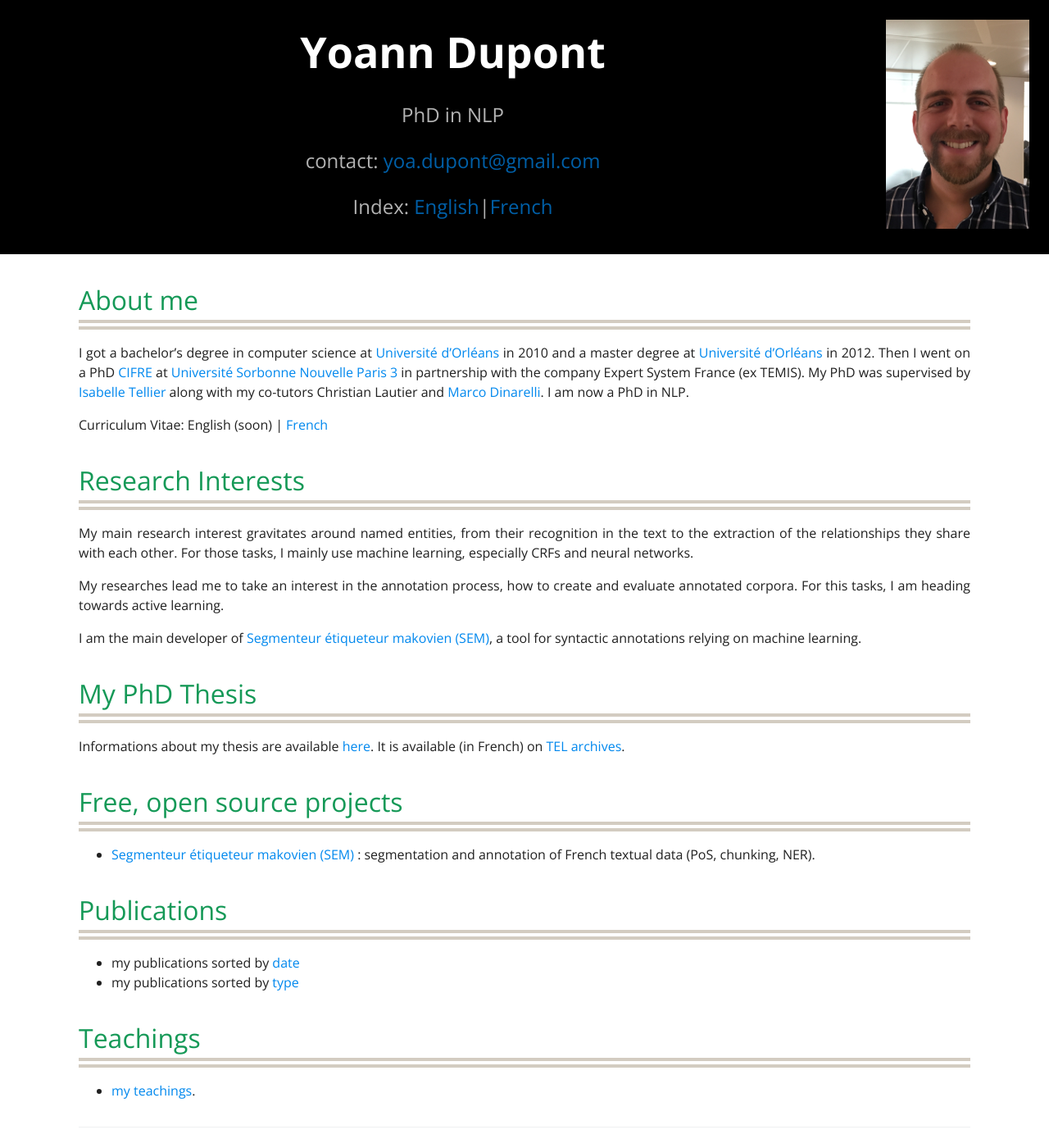
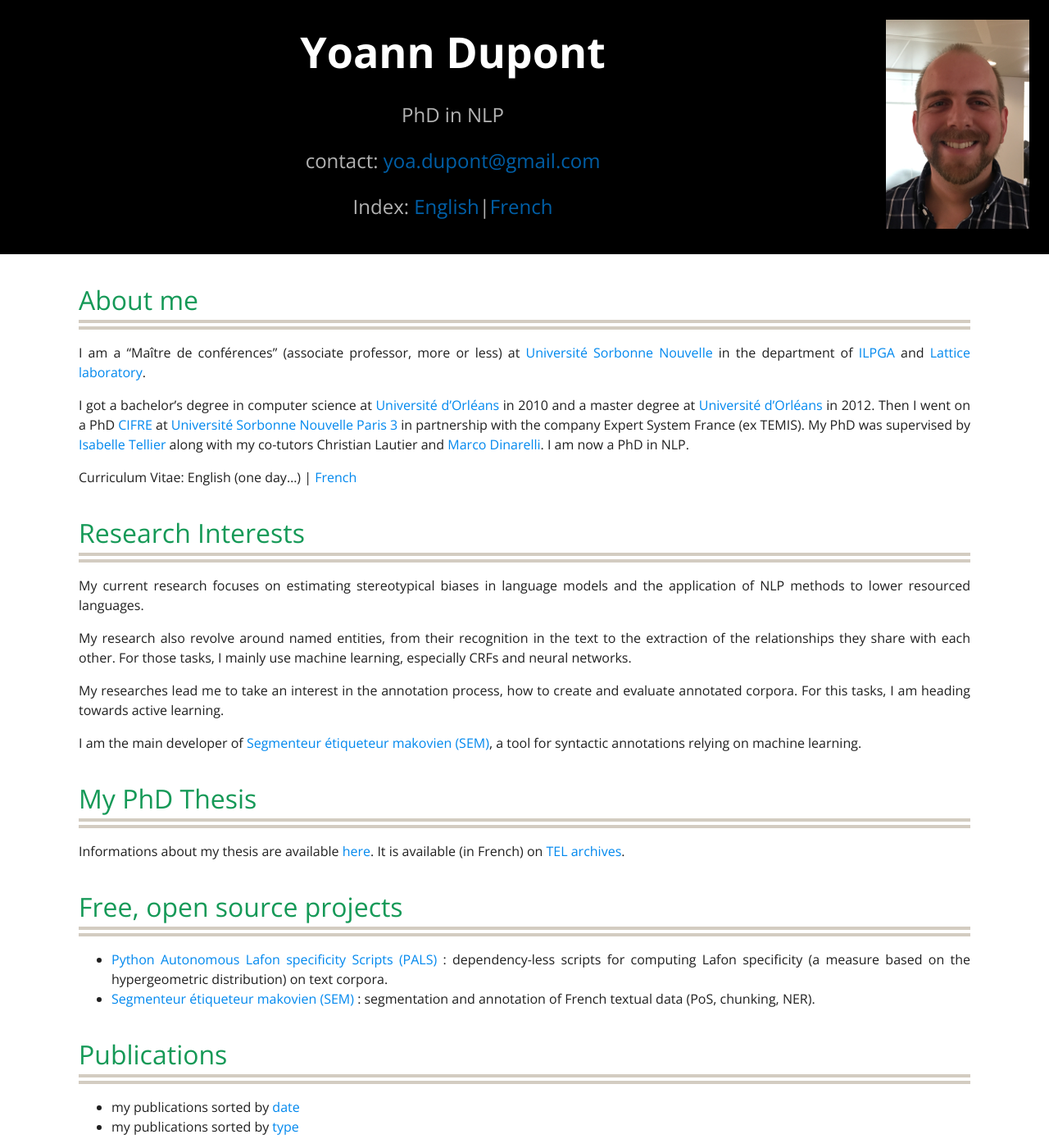
Before and after one commit to YoannDupont/YoannDupont.github.io, a Jekyll site: the page built from index.md, in a window 1280 px wide and 1400 px high. Shown: the whole window at 82% size. Built offline with Jekyll 4.4.1, drawn with Linux system fonts in a browser that asks for light colours; our own code applies the rules of GitHub Pages for plain Markdown files.

Commit message:
Mise à jour des indexs pour actualisation de mon poste.

```diff
--- a/index.md
+++ b/index.md
@@ -4,13 +4,17 @@ layout: default
 
 # About me
 
+I am a "Maître de conférences" (associate professor, more or less) at [Université Sorbonne Nouvelle](https://www.sorbonne-nouvelle.fr) in the department of [ILPGA](https://www.sorbonne-nouvelle.fr/departement-institut-de-linguistique-et-phonetique-generales-et-appliquees-ilpga--23380.kjsp) and [Lattice laboratory](https://www.lattice.cnrs.fr).
+
 I got a bachelor's degree in computer science at [Université d'Orléans](https://www.univ-orleans.fr/) in 2010 and a master degree at [Université d'Orléans](https://www.univ-orleans.fr/) in 2012. Then I went on a PhD [CIFRE](http://www.anrt.asso.fr/fr/cifre-7843) at [Université Sorbonne Nouvelle Paris 3](http://www.univ-paris3.fr/) in partnership with the company Expert System France (ex TEMIS). My PhD was supervised by [Isabelle Tellier](http://lattice.cnrs.fr/sites/itellier/) along with my co-tutors Christian Lautier and [Marco Dinarelli](http://marcodinarelli.it/). I am now a PhD in NLP.
 
-Curriculum Vitae: English (soon) &#124; [French](files/CV/Yoann_Dupont-CV-fr.pdf)
+Curriculum Vitae: English (one day...) &#124; [French](files/CV/Yoann_Dupont-CV-fr.pdf)
 
 # Research Interests
 
-My main research interest gravitates around named entities, from their recognition in the text to the extraction of the relationships they share with each other. For those tasks, I mainly use machine learning, especially CRFs and neural networks.
+My current research focuses on estimating stereotypical biases in language models and the application of NLP methods to lower resourced languages.
+
+My research also revolve around named entities, from their recognition in the text to the extraction of the relationships they share with each other. For those tasks, I mainly use machine learning, especially CRFs and neural networks.
 
 My researches lead me to take an interest in the annotation process, how to create and evaluate annotated corpora. For this tasks, I am heading towards active learning.
 
@@ -22,6 +26,7 @@ Informations about my thesis are available [here](phd-en). It is available (in F
 
 # Free, open source projects
 
+- [Python Autonomous Lafon specificity Scripts (PALS)](https://github.com/YoannDupont/PALS) : dependency-less scripts for computing Lafon specificity (a measure based on the hypergeometric distribution) on text corpora.
 - [Segmenteur étiqueteur makovien (SEM)](https://github.com/YoannDupont/SEM) : segmentation and annotation of French textual data (PoS, chunking, NER).
 
 # Publications
```
Also changed, not shown: index-fr.md (+6 -1 lines).
